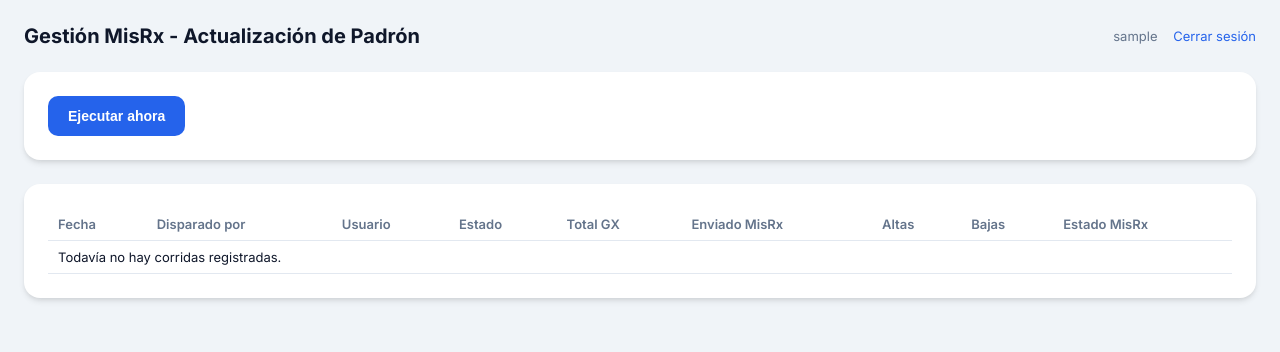
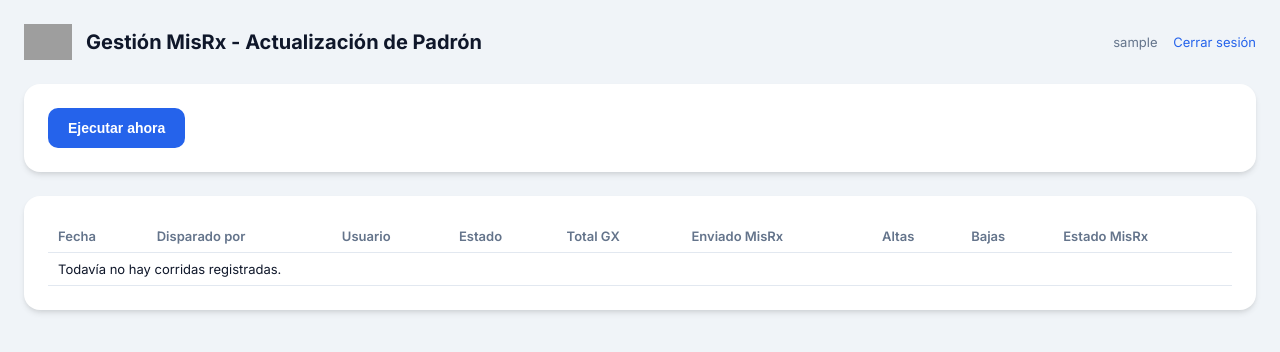
Before and after one commit to sixtyrc/gmmisrx, a Django app: page /padron/ in a window 1280 px wide. Shown: the top 352 px of the page. Run offline with Django 5.2, Linux system fonts and the light colour scheme; the visitor is signed in with stand-in values (Sample User, id 1); data comes from the database, SQL or seed files in the repository; data that the repository does not hold is empty; grey boxes are pictures that could not be loaded.

Commit message:
Agregar logo de GM Salud al header del dashboard (mismo estilo que el login)

```diff
--- a/filter_app/padron/templates/padron/dashboard.html
+++ b/filter_app/padron/templates/padron/dashboard.html
@@ -30,6 +30,8 @@
             align-items: center;
             margin-bottom: 24px;
         }
+        header .brand { display: flex; align-items: center; gap: 14px; }
+        header .brand img { height: 36px; }
         header h1 { font-size: 20px; font-weight: 700; }
         header .user-info { font-size: 13px; color: var(--text-muted); }
         header .user-info a { color: var(--primary); text-decoration: none; margin-left: 12px; }
@@ -65,7 +67,10 @@
 </head>
 <body>
     <header>
-        <h1>Gestión MisRx - Actualización de Padrón</h1>
+        <div class="brand">
+            <img src="https://ss-static-01.esmsv.com/id/163038/galeriaimagenes/obtenerimagen/?width=277&height=64&id=sitio_logo&ultimaModificacion=2026-08-03+11%3A32%3A28" alt="GM Salud">
+            <h1>Gestión MisRx - Actualización de Padrón</h1>
+        </div>
         <div class="user-info">
             {{ request.user.username }}
             <a href="{% url 'padron:logout' %}">Cerrar sesión</a>
```
